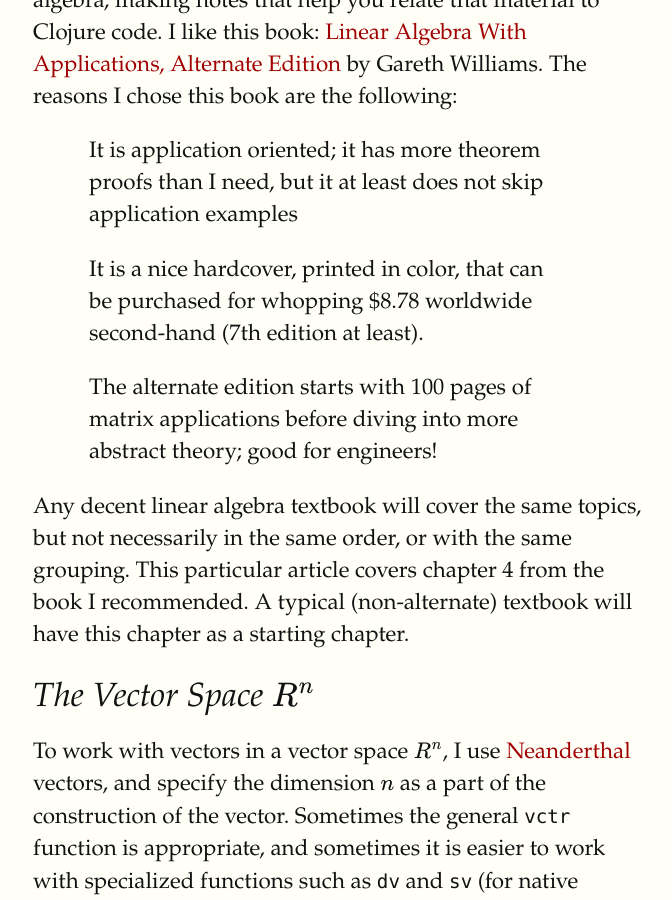
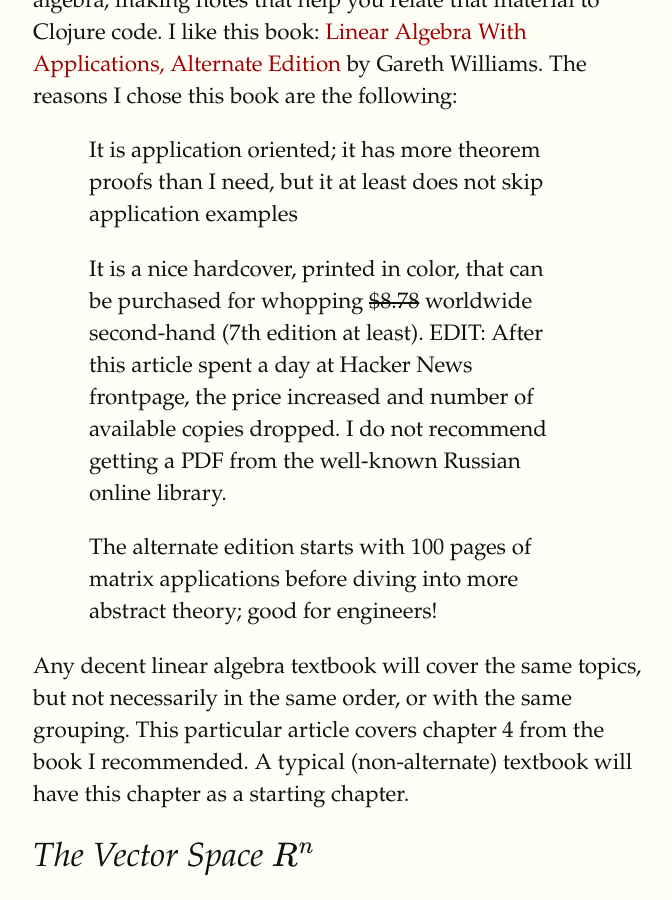
Before and after one commit to blueberry/blueberry.github.io, a Jekyll site: the page built from _posts/2017-06-03-Clojure-Linear-Algebra-Refresher-Vector-Spaces.html, in a window 1280 px wide and 900 px high, scrolled down 1253 px. Shown: the whole window, without its empty margins (127-799 px from the left). Built offline with Jekyll 4.4.1, drawn with Linux system fonts in a browser that asks for light colours; formulas are drawn with MathJax 3; some of the changed text lies outside the part shown.

Commit message:
Publish Eigenvalues and Eigenvectors post.

```diff
--- a/_posts/2017-06-03-Clojure-Linear-Algebra-Refresher-Vector-Spaces.html
+++ b/_posts/2017-06-03-Clojure-Linear-Algebra-Refresher-Vector-Spaces.html
@@ -46,7 +47,7 @@
 
 <ul class="org-ul">
 <li>It is application oriented; it has more theorem proofs than I need, but it at least does not skip application examples</li>
-<li>It is a nice hardcover, printed in color, that can be purchased for whopping $8.78 worldwide second-hand (7th edition at least).</li>
+<li>It is a nice hardcover, printed in color, that can be purchased for whopping <del>$8.78</del> worldwide second-hand (7th edition at least). EDIT: After this article spent a day at Hacker News frontpage, the price increased and number of available copies dropped. I do not recommend getting a PDF from the well-known Russian online library.</li>
 <li>The alternate edition starts with 100 pages of matrix applications before diving into more abstract theory; good for engineers!</li>
 </ul>
 
@@ -73,9 +74,9 @@
 </p>
 
 <div class="org-src-container">
-<pre class="src src-clojure"><span style="color: #8b0000;">(</span>require '<span style="color: #006400;">[</span><span style="color: #2F8B58; font-weight: bold;">uncomplicate.neanderthal</span>
-           <span style="color: #ff1493;">[</span>native <span style="color: #F5666D;">:refer</span> <span style="color: #F5666D;">:all</span><span style="color: #ff1493;">]</span>
-           <span style="color: #ff1493;">[</span>core <span style="color: #F5666D;">:refer</span> <span style="color: #F5666D;">:all</span><span style="color: #ff1493;">]</span><span style="color: #006400;">]</span><span style="color: #8b0000;">)</span>
+<pre class="src src-clojure"><span style="color: #707183;">(</span>require '<span style="color: #7388d6;">[</span><span style="color: #2F8B58; font-weight: bold;">uncomplicate.neanderthal</span>
+           <span style="color: #909183;">[</span>native <span style="color: #F5666D;">:refer</span> <span style="color: #F5666D;">:all</span><span style="color: #909183;">]</span>
+           <span style="color: #909183;">[</span>core <span style="color: #F5666D;">:refer</span> <span style="color: #F5666D;">:all</span><span style="color: #909183;">]</span><span style="color: #7388d6;">]</span><span style="color: #707183;">)</span>
 </pre>
 </div>
 
@@ -83,8 +84,8 @@
 For example, vector <code>v1</code> is a vector in \(R^4\), while <code>v2</code> is a vector in \(R^{22}\).
 </p>
 <div class="org-src-container">
-<pre class="src src-clojure"><span style="color: #8b0000;">(</span><span style="color: #A52A2A; font-weight: bold;">def</span> <span style="color: #0084C8; font-weight: bold;">v1</span> <span style="color: #006400;">(</span>dv -1 2 5.2 0<span style="color: #006400;">)</span><span style="color: #8b0000;">)</span>
-<span style="color: #8b0000;">(</span><span style="color: #A52A2A; font-weight: bold;">def</span> <span style="color: #0084C8; font-weight: bold;">v2</span> <span style="color: #006400;">(</span>dv <span style="color: #ff1493;">(</span>range 22<span style="color: #ff1493;">)</span><span style="color: #006400;">)</span><span style="color: #8b0000;">)</span>
+<pre class="src src-clojure"><span style="color: #707183;">(</span><span style="color: #A52A2A; font-weight: bold;">def</span> <span style="color: #0084C8; font-weight: bold;">v1</span> <span style="color: #7388d6;">(</span>dv -1 2 5.2 0<span style="color: #7388d6;">)</span><span style="color: #707183;">)</span>
+<span style="color: #707183;">(</span><span style="color: #A52A2A; font-weight: bold;">def</span> <span style="color: #0084C8; font-weight: bold;">v2</span> <span style="color: #7388d6;">(</span>dv <span style="color: #909183;">(</span>range 22<span style="color: #909183;">)</span><span style="color: #7388d6;">)</span><span style="color: #707183;">)</span>
 </pre>
 </div>
 
@@ -130,7 +131,7 @@
 </p>
 
 <div class="org-src-container">
-<pre class="src src-clojure"><span style="color: #8b0000;">(</span>xpy v1 v2<span style="color: #8b0000;">)</span>
+<pre class="src src-clojure"><span style="color: #707183;">(</span>xpy v1 v2<span style="color: #707183;">)</span>
 </pre>
 </div>
 
@@ -149,18 +150,18 @@
 </p>
 
 <div class="org-src-container">
-<pre class="src src-clojure"><span style="color: #8b0000;">(</span><span style="color: #A52A2A; font-weight: bold;">def</span> <span style="color: #0084C8; font-weight: bold;">v3</span> <span style="color: #006400;">(</span>dv -2 -3 1 0<span style="color: #006400;">)</span><span style="color: #8b0000;">)</span>
+<pre class="src src-clojure"><span style="color: #707183;">(</span><span style="color: #A52A2A; font-weight: bold;">def</span> <span style="color: #0084C8; font-weight: bold;">v3</span> <span style="color: #7388d6;">(</span>dv -2 -3 1 0<span style="color: #7388d6;">)</span><span style="color: #707183;">)</span>
 </pre>
 </div>
 
 <div class="org-src-container">
-<pre class="src src-clojure"><span style="color: #8b0000;">(</span>xpy v1 v3<span style="color: #8b0000;">)</span>
+<pre class="src src-clojure"><span style="color: #707183;">(</span>xpy v1 v3<span style="color: #707183;">)</span>
 </pre>
 </div>
 
 <pre class="example">
 #RealBlockVector[double, n:4, offset: 0, stride:1]
-[  2.50   2.00  -3.60   0.00 ]
+[ -5.50   4.00  19.20   0.00 ]
 
 </pre>
 
@@ -175,7 +176,7 @@
 </p>
 
 <div class="org-src-container">
-<pre class="src src-clojure"><span style="color: #8b0000;">(</span>scal 2.5 v1<span style="color: #8b0000;">)</span>
+<pre class="src src-clojure"><span style="color: #707183;">(</span>scal 2.5 v1<span style="color: #707183;">)</span>
 </pre>
 </div>
 
@@ -212,13 +213,13 @@
 </p>
 
 <div class="org-src-container">
-<pre class="src src-clojure"><span style="color: #8b0000;">(</span>axpy! 2.5 v1 v3<span style="color: #8b0000;">)</span>
+<pre class="src src-clojure"><span style="color: #707183;">(</span>axpy! 2.5 v1 v3<span style="color: #707183;">)</span>
 </pre>
 </div>
 
 <pre class="example">
 #RealBlockVector[double, n:4, offset: 0, stride:1]
-[  1.00   5.00   4.20   0.00 ]
+[ -7.00   7.00  27.00   0.00 ]
 
 </pre>
 
@@ -248,7 +249,7 @@
 </p>
 
 <div class="org-src-container">
-<pre class="src src-clojure"><span style="color: #8b0000;">(</span>dv 7<span style="color: #8b0000;">)</span>
+<pre class="src src-clojure"><span style="color: #707183;">(</span>dv 7<span style="color: #707183;">)</span>
 </pre>
 </div>
 
@@ -264,7 +265,7 @@
 </p>
 
 <div class="org-src-container">
-<pre class="src src-clojure"><span style="color: #8b0000;">(</span>zero v2<span style="color: #8b0000;">)</span>
+<pre class="src src-clojure"><span style="color: #707183;">(</span>zero v2<span style="color: #707183;">)</span>
 </pre>
 </div>
 
@@ -279,7 +280,7 @@
 </p>
 
 <div class="org-src-container">
-<pre class="src src-clojure"><span style="color: #8b0000;">(</span><span style="color: #A52A2A; font-weight: bold;">def</span> <span style="color: #0084C8; font-weight: bold;">v4</span> <span style="color: #006400;">(</span>scal -1 v1<span style="color: #006400;">)</span><span style="color: #8b0000;">)</span>
+<pre class="src src-clojure"><span style="color: #707183;">(</span><span style="color: #A52A2A; font-weight: bold;">def</span> <span style="color: #0084C8; font-weight: bold;">v4</span> <span style="color: #7388d6;">(</span>scal -1 v1<span style="color: #7388d6;">)</span><span style="color: #707183;">)</span>
 v4
 </pre>
 </div>
@@ -298,13 +299,13 @@
 </p>
 
 <div class="org-src-container">
-<pre class="src src-clojure"><span style="color: #8b0000;">(</span>axpby! 1 v1 -1 v3<span style="color: #8b0000;">)</span>
+<pre class="src src-clojure"><span style="color: #707183;">(</span>axpby! 1 v1 -1 v3<span style="color: #707183;">)</span>
 </pre>
 </div>
 
 <pre class="example">
 #RealBlockVector[double, n:4, offset: 0, stride:1]
-[ -2.00  -3.00   1.00   0.00 ]
+[  6.00  -5.00 -21.80   0.00 ]
 
 </pre>
 </div>
@@ -319,10 +320,10 @@
 </p>
 
 <div class="org-src-container">
-<pre class="src src-clojure"><span style="color: #8b0000;">(</span><span style="color: #A52A2A; font-weight: bold;">let</span> <span style="color: #006400;">[</span>u <span style="color: #ff1493;">(</span>dv 2 5 -3<span style="color: #ff1493;">)</span>
-      v <span style="color: #ff1493;">(</span>dv -4 1 9<span style="color: #ff1493;">)</span>
-      w <span style="color: #ff1493;">(</span>dv 4 0 2<span style="color: #ff1493;">)</span><span style="color: #006400;">]</span>
-  <span style="color: #006400;">(</span>axpy 2 u -3 v 1 w<span style="color: #006400;">)</span><span style="color: #8b0000;">)</span>
+<pre class="src src-clojure"><span style="color: #707183;">(</span><span style="color: #A52A2A; font-weight: bold;">let</span> <span style="color: #7388d6;">[</span>u <span style="color: #909183;">(</span>dv 2 5 -3<span style="color: #909183;">)</span>
+      v <span style="color: #909183;">(</span>dv -4 1 9<span style="color: #909183;">)</span>
+      w <span style="color: #909183;">(</span>dv 4 0 2<span style="color: #909183;">)</span><span style="color: #7388d6;">]</span>
+  <span style="color: #7388d6;">(</span>axpy 2 u -3 v 1 w<span style="color: #7388d6;">)</span><span style="color: #707183;">)</span>
 </pre>
 </div>
 
@@ -362,9 +363,9 @@
 </p>
 
 <div class="org-src-container">
-<pre class="src src-clojure"><span style="color: #8b0000;">(</span><span style="color: #A52A2A; font-weight: bold;">let</span> <span style="color: #006400;">[</span>u <span style="color: #ff1493;">(</span>dv 1 -2 4<span style="color: #ff1493;">)</span>
-      v <span style="color: #ff1493;">(</span>dv 3 0 2<span style="color: #ff1493;">)</span><span style="color: #006400;">]</span>
-  <span style="color: #006400;">(</span>dot u v<span style="color: #006400;">)</span><span style="color: #8b0000;">)</span>
+<pre class="src src-clojure"><span style="color: #707183;">(</span><span style="color: #A52A2A; font-weight: bold;">let</span> <span style="color: #7388d6;">[</span>u <span style="color: #909183;">(</span>dv 1 -2 4<span style="color: #909183;">)</span>
+      v <span style="color: #909183;">(</span>dv 3 0 2<span style="color: #909183;">)</span><span style="color: #7388d6;">]</span>
+  <span style="color: #7388d6;">(</span>dot u v<span style="color: #7388d6;">)</span><span style="color: #707183;">)</span>
 </pre>
 </div>
 
@@ -387,7 +388,7 @@
 </p>
 
 <div class="org-src-container">
-<pre class="src src-clojure"><span style="color: #8b0000;">(</span>nrm2 <span style="color: #006400;">(</span>dv 1 3 5<span style="color: #006400;">)</span><span style="color: #8b0000;">)</span>
+<pre class="src src-clojure"><span style="color: #707183;">(</span>nrm2 <span style="color: #7388d6;">(</span>dv 1 3 5<span style="color: #7388d6;">)</span><span style="color: #707183;">)</span>
 </pre>
 </div>
 
@@ -410,8 +411,8 @@
 </p>
 
 <div class="org-src-container">
-<pre class="src src-clojure"><span style="color: #8b0000;">(</span><span style="color: #A52A2A; font-weight: bold;">let</span> <span style="color: #006400;">[</span>v <span style="color: #ff1493;">(</span>dv 1 3 5<span style="color: #ff1493;">)</span><span style="color: #006400;">]</span>
-  <span style="color: #006400;">(</span>scal <span style="color: #ff1493;">(</span>/ <span style="color: #ffff00;">(</span>nrm2 v<span style="color: #ffff00;">)</span><span style="color: #ff1493;">)</span> v<span style="color: #006400;">)</span><span style="color: #8b0000;">)</span>
+<pre class="src src-clojure"><span style="color: #707183;">(</span><span style="color: #A52A2A; font-weight: bold;">let</span> <span style="color: #7388d6;">[</span>v <span style="color: #909183;">(</span>dv 1 3 5<span style="color: #909183;">)</span><span style="color: #7388d6;">]</span>
+  <span style="color: #7388d6;">(</span>scal <span style="color: #909183;">(</span>/ <span style="color: #709870;">(</span>nrm2 v<span style="color: #709870;">)</span><span style="color: #909183;">)</span> v<span style="color: #7388d6;">)</span><span style="color: #707183;">)</span>
 </pre>
 </div>
 
@@ -442,9 +443,9 @@
 </p>
 
 <div class="org-src-container">
-<pre class="src src-clojure"><span style="color: #8b0000;">(</span><span style="color: #A52A2A; font-weight: bold;">let</span> <span style="color: #006400;">[</span>u <span style="color: #ff1493;">(</span>dv 1 0 0<span style="color: #ff1493;">)</span>
-      v <span style="color: #ff1493;">(</span>dv 1 0 1<span style="color: #ff1493;">)</span><span style="color: #006400;">]</span>
-  <span style="color: #006400;">(</span>/ <span style="color: #ff1493;">(</span>dot u v<span style="color: #ff1493;">)</span> <span style="color: #ff1493;">(</span>nrm2 u<span style="color: #ff1493;">)</span> <span style="color: #ff1493;">(</span>nrm2 v<span style="color: #ff1493;">)</span><span style="color: #006400;">)</span><span style="color: #8b0000;">)</span>
+<pre class="src src-clojure"><span style="color: #707183;">(</span><span style="color: #A52A2A; font-weight: bold;">let</span> <span style="color: #7388d6;">[</span>u <span style="color: #909183;">(</span>dv 1 0 0<span style="color: #909183;">)</span>
+      v <span style="color: #909183;">(</span>dv 1 0 1<span style="color: #909183;">)</span><span style="color: #7388d6;">]</span>
+  <span style="color: #7388d6;">(</span>/ <span style="color: #909183;">(</span>dot u v<span style="color: #909183;">)</span> <span style="color: #909183;">(</span>nrm2 u<span style="color: #909183;">)</span> <span style="color: #909183;">(</span>nrm2 v<span style="color: #909183;">)</span><span style="color: #7388d6;">)</span><span style="color: #707183;">)</span>
 </pre>
 </div>
 
@@ -460,7 +461,7 @@
 </p>
 
 <div class="org-src-container">
-<pre class="src src-clojure"><span style="color: #8b0000;">(</span>dot <span style="color: #006400;">(</span>dv 2 -3 1<span style="color: #006400;">)</span> <span style="color: #006400;">(</span>dv 1 2 4<span style="color: #006400;">)</span><span style="color: #8b0000;">)</span>
+<pre class="src src-clojure"><span style="color: #707183;">(</span>dot <span style="color: #7388d6;">(</span>dv 2 -3 1<span style="color: #7388d6;">)</span> <span style="color: #7388d6;">(</span>dv 1 2 4<span style="color: #7388d6;">)</span><span style="color: #707183;">)</span>
 </pre>
 </div>
 
@@ -487,9 +488,9 @@
 </p>
 
 <div class="org-src-container">
-<pre class="src src-clojure"><span style="color: #8b0000;">(</span><span style="color: #A52A2A; font-weight: bold;">let</span> <span style="color: #006400;">[</span>x <span style="color: #ff1493;">(</span>dv 4 0 -3 5<span style="color: #ff1493;">)</span>
-      y <span style="color: #ff1493;">(</span>dv 1 -2 3 0<span style="color: #ff1493;">)</span><span style="color: #006400;">]</span>
-  <span style="color: #006400;">(</span>nrm2 <span style="color: #ff1493;">(</span>axpy -1 y x<span style="color: #ff1493;">)</span><span style="color: #006400;">)</span><span style="color: #8b0000;">)</span>
+<pre class="src src-clojure"><span style="color: #707183;">(</span><span style="color: #A52A2A; font-weight: bold;">let</span> <span style="color: #7388d6;">[</span>x <span style="color: #909183;">(</span>dv 4 0 -3 5<span style="color: #909183;">)</span>
+      y <span style="color: #909183;">(</span>dv 1 -2 3 0<span style="color: #909183;">)</span><span style="color: #7388d6;">]</span>
+  <span style="color: #7388d6;">(</span>nrm2 <span style="color: #909183;">(</span>axpy -1 y x<span style="color: #909183;">)</span><span style="color: #7388d6;">)</span><span style="color: #707183;">)</span>
 </pre>
 </div>
 
@@ -532,7 +533,7 @@
 </p>
 
 <div class="org-src-container">
-<pre class="src src-clojure"><span style="color: #8b0000;">(</span><span style="color: #A52A2A; font-weight: bold;">def</span> <span style="color: #0084C8; font-weight: bold;">m</span> <span style="color: #006400;">(</span>dge 2 3 <span style="color: #ff1493;">(</span>range 6<span style="color: #ff1493;">)</span><span style="color: #006400;">)</span><span style="color: #8b0000;">)</span>
+<pre class="src src-clojure"><span style="color: #707183;">(</span><span style="color: #A52A2A; font-weight: bold;">def</span> <span style="color: #0084C8; font-weight: bold;">m</span> <span style="color: #7388d6;">(</span>dge 2 3 <span style="color: #909183;">(</span>range 6<span style="color: #909183;">)</span><span style="color: #7388d6;">)</span><span style="color: #707183;">)</span>
 m
 </pre>
 </div>
@@ -546,7 +547,7 @@
 </pre>
 
 <div class="org-src-container">
-<pre class="src src-clojure"><span style="color: #8b0000;">(</span>nrm2 m<span style="color: #8b0000;">)</span>
+<pre class="src src-clojure"><span style="color: #707183;">(</span>nrm2 m<span style="color: #707183;">)</span>
 </pre>
 </div>
 
@@ -595,9 +596,9 @@
 </p>
 
 <div class="org-src-container">
-<pre class="src src-clojure"><span style="color: #8b0000;">(</span><span style="color: #A52A2A; font-weight: bold;">let</span> <span style="color: #006400;">[</span>x <span style="color: #ff1493;">(</span>dv 2 -1 3<span style="color: #ff1493;">)</span>
-      y <span style="color: #ff1493;">(</span>dv 4 -2 6<span style="color: #ff1493;">)</span><span style="color: #006400;">]</span>
-  <span style="color: #006400;">(</span>/ <span style="color: #ff1493;">(</span>dot x y<span style="color: #ff1493;">)</span> <span style="color: #ff1493;">(</span>nrm2 x<span style="color: #ff1493;">)</span> <span style="color: #ff1493;">(</span>nrm2 y<span style="color: #ff1493;">)</span><span style="color: #006400;">)</span><span style="color: #8b0000;">)</span>
+<pre class="src src-clojure"><span style="color: #707183;">(</span><span style="color: #A52A2A; font-weight: bold;">let</span> <span style="color: #7388d6;">[</span>x <span style="color: #909183;">(</span>dv 2 -1 3<span style="color: #909183;">)</span>
+      y <span style="color: #909183;">(</span>dv 4 -2 6<span style="color: #909183;">)</span><span style="color: #7388d6;">]</span>
+  <span style="color: #7388d6;">(</span>/ <span style="color: #909183;">(</span>dot x y<span style="color: #909183;">)</span> <span style="color: #909183;">(</span>nrm2 x<span style="color: #909183;">)</span> <span style="color: #909183;">(</span>nrm2 y<span style="color: #909183;">)</span><span style="color: #7388d6;">)</span><span style="color: #707183;">)</span>
 </pre>
 </div>
 
@@ -624,7 +625,7 @@
 </p>
 
 <div class="org-src-container">
-<pre class="src src-clojure"><span style="color: #8b0000;">(</span>require '<span style="color: #006400;">[</span><span style="color: #2F8B58; font-weight: bold;">uncomplicate.neanderthal.linalg</span> <span style="color: #F5666D;">:refer</span> <span style="color: #F5666D;">:all</span><span style="color: #006400;">]</span><span style="color: #8b0000;">)</span>
+<pre class="src src-clojure"><span style="color: #707183;">(</span>require '<span style="color: #7388d6;">[</span><span style="color: #2F8B58; font-weight: bold;">uncomplicate.neanderthal.linalg</span> <span style="color: #F5666D;">:refer</span> <span style="color: #F5666D;">:all</span><span style="color: #7388d6;">]</span><span style="color: #707183;">)</span>
 </pre>
 </div>
 
@@ -633,12 +634,12 @@
 </p>
 
 <div class="org-src-container">
-<pre class="src src-clojure"><span style="color: #8b0000;">(</span><span style="color: #A52A2A; font-weight: bold;">let</span> <span style="color: #006400;">[</span>cs <span style="color: #ff1493;">(</span>dge 3 1<span style="color: #ff1493;">)</span><span style="color: #006400;">]</span>
-  <span style="color: #006400;">(</span>sv! <span style="color: #ff1493;">(</span>dge 3 3 <span style="color: #ffff00;">[</span>1 2 0
+<pre class="src src-clojure"><span style="color: #707183;">(</span><span style="color: #A52A2A; font-weight: bold;">let</span> <span style="color: #7388d6;">[</span>cs <span style="color: #909183;">(</span>dge 3 1<span style="color: #909183;">)</span><span style="color: #7388d6;">]</span>
+  <span style="color: #7388d6;">(</span>sv! <span style="color: #909183;">(</span>dge 3 3 <span style="color: #709870;">[</span>1 2 0
                  0 1 -1
-                 1 1 2<span style="color: #ffff00;">]</span><span style="color: #ff1493;">)</span>
-       cs<span style="color: #006400;">)</span>
-  cs<span style="color: #8b0000;">)</span>
+                 1 1 2<span style="color: #709870;">]</span><span style="color: #909183;">)</span>
+       cs<span style="color: #7388d6;">)</span>
+  cs<span style="color: #707183;">)</span>
 </pre>
 </div>
 
@@ -695,14 +696,14 @@
 </p>
 
 <div class="org-src-container">
-<pre class="src src-clojure"><span style="color: #8b0000;">(</span><span style="color: #A52A2A; font-weight: bold;">let</span> <span style="color: #006400;">[</span>a <span style="color: #ff1493;">(</span>dge 4 4 <span style="color: #ffff00;">[</span>1 0 0 0
+<pre class="src src-clojure"><span style="color: #707183;">(</span><span style="color: #A52A2A; font-weight: bold;">let</span> <span style="color: #7388d6;">[</span>a <span style="color: #909183;">(</span>dge 4 4 <span style="color: #709870;">[</span>1 0 0 0
                   2 0 0 0
                   0 1 0 0
-                  0 0 1 0<span style="color: #ffff00;">]</span><span style="color: #ff1493;">)</span>
-      s <span style="color: #ff1493;">(</span>dv 4<span style="color: #ff1493;">)</span>
-      superb <span style="color: #ff1493;">(</span>dv 4<span style="color: #ff1493;">)</span><span style="color: #006400;">]</span>
-  <span style="color: #006400;">(</span>svd! a s superb<span style="color: #006400;">)</span>
-  s<span style="color: #8b0000;">)</span>
+                  0 0 1 0<span style="color: #709870;">]</span><span style="color: #909183;">)</span>
+      s <span style="color: #909183;">(</span>dv 4<span style="color: #909183;">)</span>
+      superb <span style="color: #909183;">(</span>dv 4<span style="color: #909183;">)</span><span style="color: #7388d6;">]</span>
+  <span style="color: #7388d6;">(</span>svd! a s superb<span style="color: #7388d6;">)</span>
+  s<span style="color: #707183;">)</span>
 </pre>
 </div>
 
@@ -745,9 +746,9 @@
 </p>
 
 <div class="org-src-container">
-<pre class="src src-clojure"><span style="color: #8b0000;">(</span><span style="color: #A52A2A; font-weight: bold;">let</span> <span style="color: #006400;">[</span>v <span style="color: #ff1493;">(</span>dv 6 7<span style="color: #ff1493;">)</span>
-      u <span style="color: #ff1493;">(</span>dv 1 4<span style="color: #ff1493;">)</span><span style="color: #006400;">]</span>
-  <span style="color: #006400;">(</span>scal <span style="color: #ff1493;">(</span>/ <span style="color: #ffff00;">(</span>dot u v<span style="color: #ffff00;">)</span> <span style="color: #ffff00;">(</span>dot u u<span style="color: #ffff00;">)</span><span style="color: #ff1493;">)</span> u<span style="color: #006400;">)</span><span style="color: #8b0000;">)</span>
+<pre class="src src-clojure"><span style="color: #707183;">(</span><span style="color: #A52A2A; font-weight: bold;">let</span> <span style="color: #7388d6;">[</span>v <span style="color: #909183;">(</span>dv 6 7<span style="color: #909183;">)</span>
+      u <span style="color: #909183;">(</span>dv 1 4<span style="color: #909183;">)</span><span style="color: #7388d6;">]</span>
+  <span style="color: #7388d6;">(</span>scal <span style="color: #909183;">(</span>/ <span style="color: #709870;">(</span>dot u v<span style="color: #709870;">)</span> <span style="color: #709870;">(</span>dot u u<span style="color: #709870;">)</span><span style="color: #909183;">)</span> u<span style="color: #7388d6;">)</span><span style="color: #707183;">)</span>
 </pre>
 </div>
 
@@ -776,7 +777,7 @@
 
 <p>
 I hope that this post helped you started with doing linear algebra computations in Clojure.
-The next topic will be <i>Eigenvalues and eigenvectors</i>.
+You might also want to continue reading the next article: <a href="./Clojure-Linear-Algebra-Refresher-Eigenvalues-and-Eigenvectors">Eigenvalues and Eigenvectors</a>.
 </p>
 </div>
 </div>
```
Also changed, not shown: other parts of _posts/2017-06-03-Clojure-Linear-Algebra-Refresher-Vector-Spaces.html (+2 -1 lines), _posts/2017-06-06-Clojure-Linear-Algebra-Refresher-Eigenvalues-and-Eigenvectors.html (added, +442 -0 lines).
